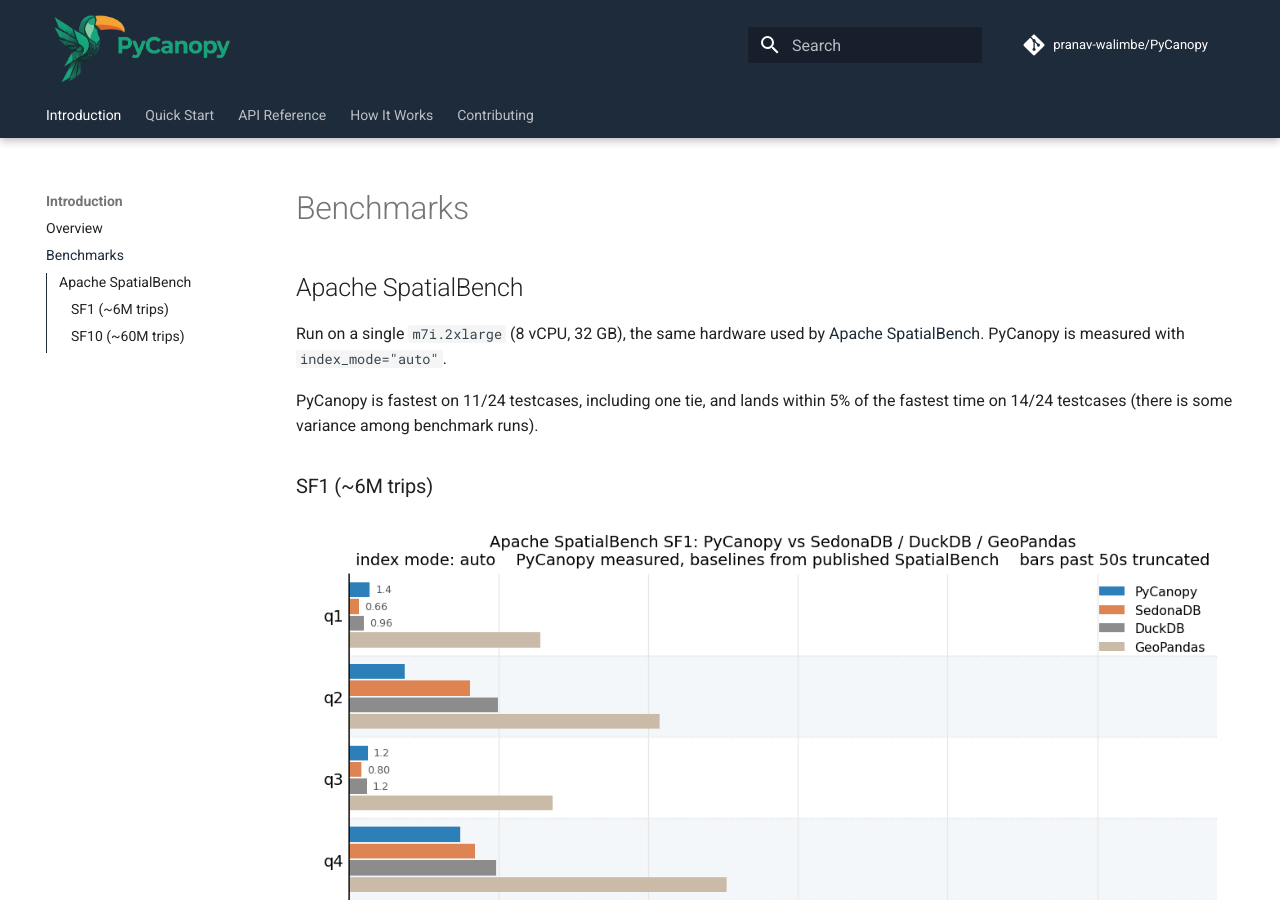
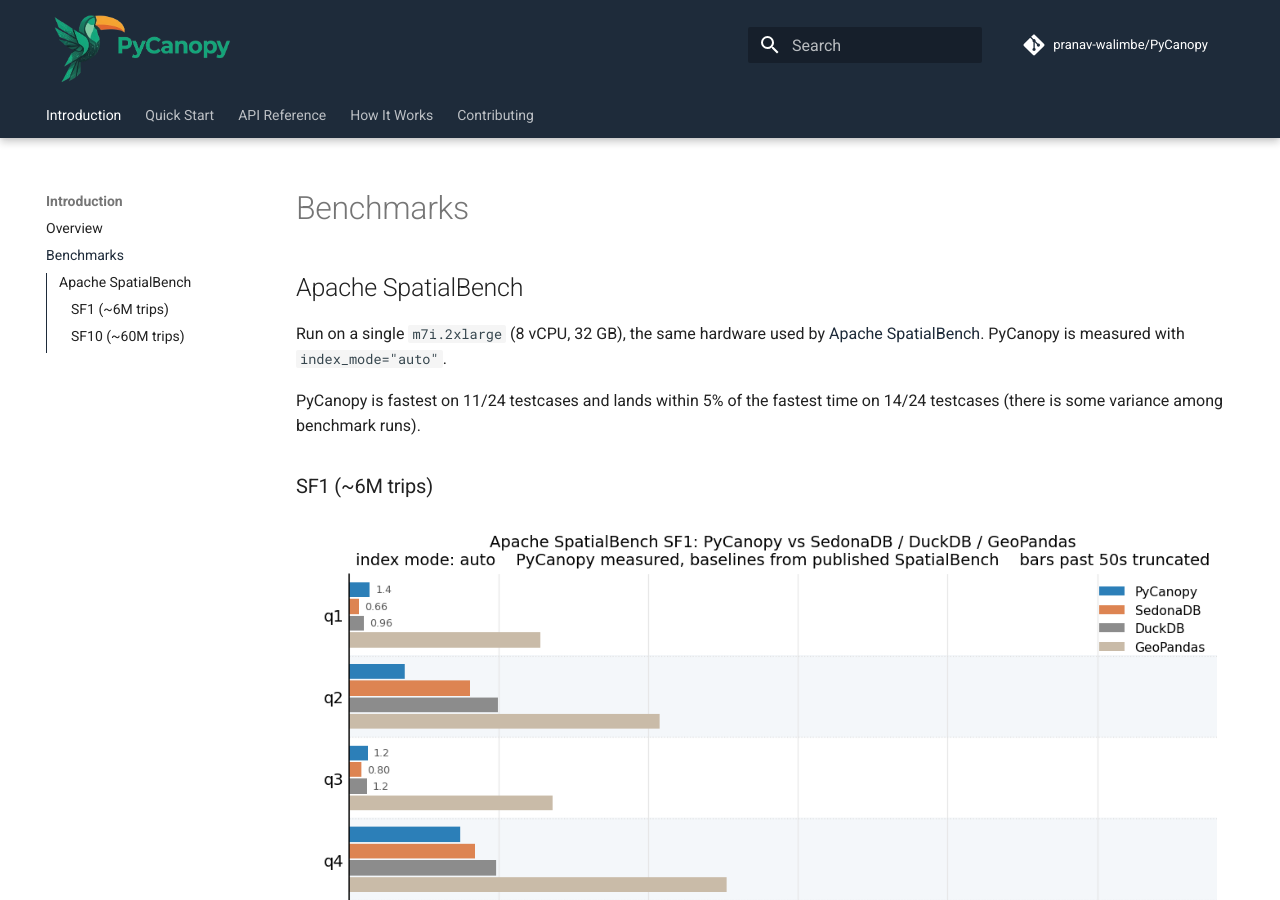
Before and after one commit to pranav-walimbe/PyCanopy, an MkDocs documentation site: the page built from docs/benchmarks.md, in a window 1280 px wide and 900 px high. Built offline with MkDocs 1.6.1 and Material for MkDocs 9.7.7, drawn with Linux system fonts in a browser that asks for light colours; comment, search, counter and statistics services are not loaded; some of the changed text lies outside the part shown.

Commit message:
docs: refine benchmark presentation

```diff
--- a/docs/benchmarks.md
+++ b/docs/benchmarks.md
@@ -4,7 +4,7 @@
 
 Run on a single `m7i.2xlarge` (8 vCPU, 32 GB), the same hardware used by [Apache SpatialBench](https://github.com/apache/sedona-spatialbench). PyCanopy is measured with `index_mode="auto"`.
 
-PyCanopy is fastest on 11/24 testcases, including one tie, and lands within 5% of the fastest time on 14/24 testcases (there is some variance among benchmark runs).
+PyCanopy is fastest on 11/24 testcases and lands within 5% of the fastest time on 14/24 testcases (there is some variance among benchmark runs).
 
 ### SF1 (~6M trips)
 
@@ -48,4 +48,4 @@
 | q11 | **37.21** | 97.52 | ERROR | ERROR |
 | q12 | 175.31 | **145.66** | ERROR | TIMEOUT |
 
-All times in seconds. **Bold** = fastest on that query, including ties. SedonaDB, DuckDB, and GeoPandas baselines from published SpatialBench results.
+All times in seconds. **Bold** = fastest on that query. SedonaDB, DuckDB, and GeoPandas baselines from published SpatialBench results.
```
Also changed, not shown: README.md (+3 -2 lines), docs/index.md (+1 -1 lines).
